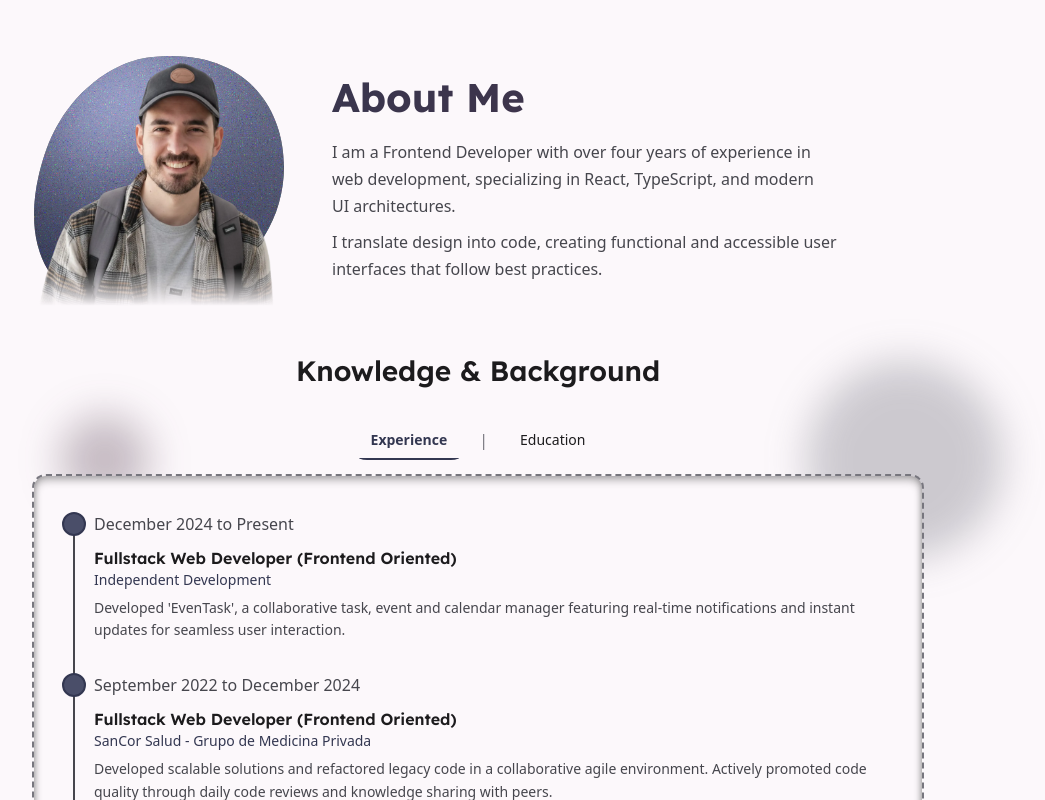
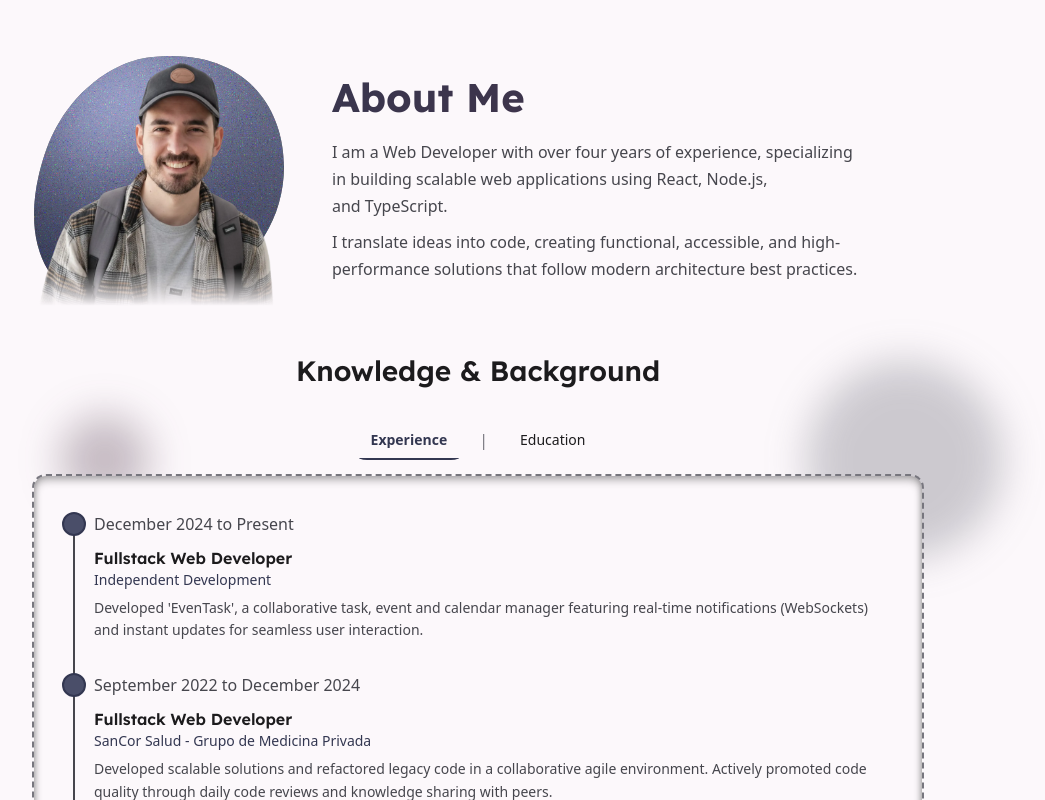
Before and after one commit to agusmoya/frontend-porfolio, a React (Vite) app: page / in a window 1280 px wide. Shown: the part 840-1640 px from the top of the page, without its empty margins (162-1207 px from the left). Built offline with nearby package versions, Linux system fonts and the light colour scheme; a web font is replaced by a local one.

Commit message:
fix: update CV content for clarity and accuracy; enhance translations in English and Spanish

```diff
--- a/src/i18n/translations/en.ts
+++ b/src/i18n/translations/en.ts
@@ -13,13 +13,13 @@ export const en = {
   hero: {
     title: 'Hi, my name is',
     subtitleTypewriter: {
-      opt1: 'Frontend Web Developer',
-      opt2: 'React Specialist',
+      opt1: 'Web Developer',
+      opt2: 'React, TypeScript & Node.js',
       opt3: 'UX/UI Oriented Developer',
     },
     contact: 'Contact me',
     description:
-      'Specialized in building clean, accessible, and high-performance interfaces using the MERN stack.',
+      'Specialized in building clean, accessible, and high-performance applications using the MERN stack.',
     about: 'About me',
     viewCV: 'View CV',
     cvUrl: '/CV-Agustin-Moya-EN.pdf',
@@ -27,8 +27,8 @@ export const en = {
   about: {
     title: 'About Me',
     presentation: {
-      p1: 'I am a Frontend Developer with over four years of experience in web development, specializing in React, TypeScript, and modern UI architectures.',
-      p2: 'I translate design into code, creating functional and accessible user interfaces that follow best practices.',
+      p1: 'I am a Web Developer with over four years of experience, specializing in building scalable web applications using React, Node.js, and TypeScript.',
+      p2: 'I translate ideas into code, creating functional, accessible, and high-performance solutions that follow modern architecture best practices.',
     },
     technologies: 'Technologies',
     knowledgeTitle: 'Knowledge & Background',
@@ -36,14 +36,14 @@ export const en = {
     knowledgeEducation: 'Education',
     experience: [
       {
-        title: 'Fullstack Web Developer (Frontend Oriented)',
+        title: 'Fullstack Web Developer',
         company: 'Independent Development',
         period: 'December 2024 to Present',
         description:
-          "Developed 'EvenTask', a collaborative task, event and calendar manager featuring real-time notifications and instant updates for seamless user interaction.",
+          "Developed 'EvenTask', a collaborative task, event and calendar manager featuring real-time notifications (WebSockets) and instant updates for seamless user interaction.",
       },
       {
-        title: 'Fullstack Web Developer (Frontend Oriented)',
+        title: 'Fullstack Web Developer',
         company: 'SanCor Salud - Grupo de Medicina Privada',
         period: 'September 2022 to December 2024',
         description:
@@ -63,7 +63,7 @@ export const en = {
         institution: 'Udemy',
         period: '2022 - Present',
         description:
-          'Continuous learning resource used for reference, deepening knowledge, and keeping up with framework updates.',
+          'Continuous learning resource used for reference, deepening knowledge in React, Node.js, and modern libraries.',
       },
       {
         title: 'University Technician in Programming',
@@ -104,7 +104,7 @@ export const en = {
         id: 'project-1',
         title: 'EvenTask App',
         description:
-          'A productivity app featuring JWT authentication, real-time notifications via WebSockets, and a custom UI system built from scratch using React and CSS Modules.',
+          'A productivity app featuring JWT authentication, real-time notifications via WebSockets, and a custom UI system built from scratch using React, Node.js, and MongoDB.',
         image: projectEvenTaskImg,
         tags: [
           'HTML',
@@ -134,8 +134,7 @@ export const en = {
   },
   contact: {
     title: 'Get in Touch',
-    description:
-      "Looking for a Frontend Web Developer aimed at quality and UX? Let's talk.",
+    description: "Looking for a Web Developer focused on quality and UX? Let's talk.",
     name: 'Your name',
     email: 'Your email',
     message: 'Message',
--- a/src/i18n/translations/es.ts
+++ b/src/i18n/translations/es.ts
@@ -13,13 +13,13 @@ export const es = {
   hero: {
     title: 'Hola, mi nombre es',
     subtitleTypewriter: {
-      opt1: 'Desarrollador Web Frontend',
-      opt2: 'Especialista en React',
+      opt1: 'Desarrollador Web',
+      opt2: 'React, TypeScript y Node.js',
       opt3: 'Desarrollador Orientado a UX/UI',
     },
     contact: 'Contáctame',
     description:
-      'Especializado en construir interfaces limpias, accesibles y de alto rendimiento utilizando el stack MERN.',
+      'Especializado en construir aplicaciones limpias, accesibles y de alto rendimiento utilizando el stack MERN.',
     about: 'Sobre mí',
     viewCV: 'Ver CV',
     cvUrl: '/CV-Agustin-Moya-ES.pdf',
@@ -27,8 +27,8 @@ export const es = {
   about: {
     title: 'Sobre Mí',
     presentation: {
-      p1: 'Soy Desarrollador Frontend con más de cuatro años de experiencia en desarrollo web especializado en React, TypeScript y arquitecturas de UI modernas.',
-      p2: 'Traduzco el diseño a código, creando interfaces de usuario funcionales y accesibles que siguen las mejores prácticas.',
+      p1: 'Soy Desarrollador Web con más de cuatro años de experiencia, especializado en construir aplicaciones web escalables utilizando React, Node.js y TypeScript.',
+      p2: 'Traduzco ideas en código, creando soluciones funcionales, accesibles y de alto rendimiento que siguen las mejores prácticas de arquitectura moderna.',
     },
     technologies: 'Tecnologías',
     knowledgeTitle: 'Conocimientos y Antecedentes',
@@ -36,14 +36,14 @@ export const es = {
     knowledgeEducation: 'Educación',
     experience: [
       {
-        title: 'Desarrollador Web Fullstack (Orientado al Frontend)',
+        title: 'Desarrollador Web Fullstack',
         company: 'Desarrollo Independiente',
         period: 'Diciembre 2024 al Presente',
         description:
-          "Desarrollo de 'EvenTask', un gestor colaborativo de tareas, eventos y calendario que integra notificaciones en tiempo real y actualizaciones instantáneas para una interacción de usuario fluida.",
+          "Desarrollo de 'EvenTask', un gestor colaborativo de tareas, eventos y calendario que integra notificaciones en tiempo real (WebSockets) y actualizaciones instantáneas para una interacción de usuario fluida.",
       },
       {
-        title: 'Desarrollador Web Fullstack (Orientado al Frontend)',
+        title: 'Desarrollador Web Fullstack',
         company: 'SanCor Salud - Grupo de Medicina Privada',
         period: 'Septiembre 2022 a Diciembre 2024',
         description:
@@ -63,7 +63,7 @@ export const es = {
         institution: 'Udemy',
         period: '2022 - Presente',
         description:
-          'Recurso de aprendizaje continuo utilizado como referencia para profundizar conocimientos y mantenerse al día con las actualizaciones del framework.',
+          'Recurso de aprendizaje continuo utilizado como referencia para profundizar conocimientos en React, Node.js y librerías modernas.',
       },
       {
         title: 'Tecnicatura Universitaria en Programación',
@@ -104,7 +104,7 @@ export const es = {
         id: 'project-1',
         title: 'App EvenTask',
         description:
-          'Una aplicación de productividad que cuenta con autenticación JWT, notificaciones en tiempo real vía WebSockets y un sistema de UI personalizado construido desde cero con React y CSS Modules.',
+          'Una aplicación de productividad que cuenta con autenticación JWT, notificaciones en tiempo real vía WebSockets y un sistema de UI personalizado construido desde cero con React, Node.js y MongoDB.',
         image: projectEvenTaskImg,
         tags: [
           'HTML',
@@ -134,8 +134,7 @@ export const es = {
   },
   contact: {
     title: 'Ponte en Contacto',
-    description:
-      '¿Buscas un Desarrollador Web Frontend enfocado en la calidad y la UX? Hablemos.',
+    description: '¿Buscas un Desarrollador Web enfocado en la calidad y la UX? Hablemos.',
     name: 'Tu nombre',
     email: 'Tu email',
     message: 'Mensaje',
```
Also changed, not shown: 2 other files (tests, documents, lock files or other folders).
